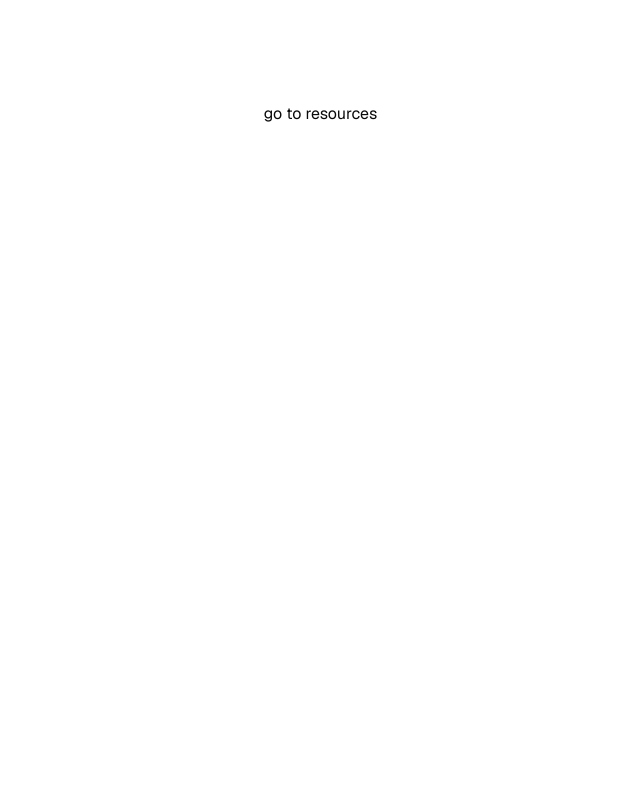
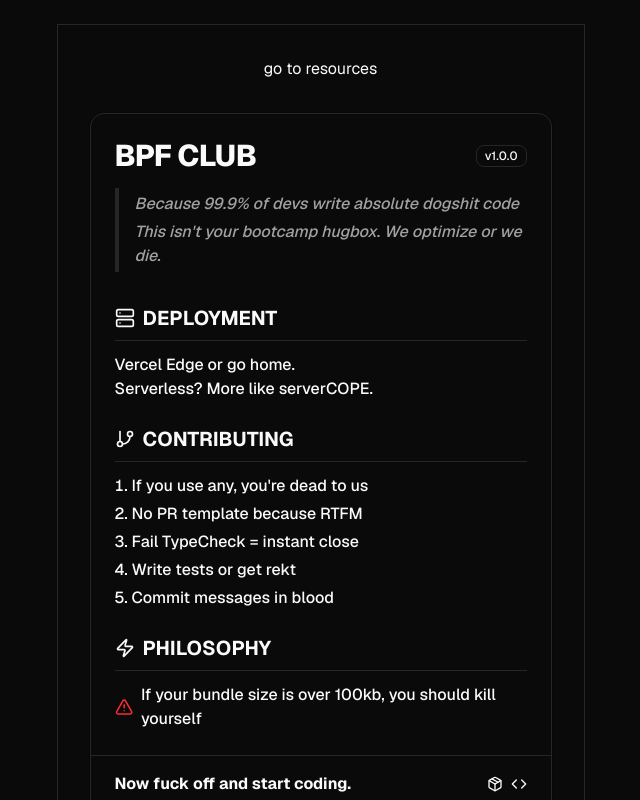
Before and after one commit to dastanozgeldi/bpf-homepage, a Next.js app: page / in a window 1280 px wide. Shown: the top 800 px of the page, without its empty margins (312-952 px from the left). Built offline with nearby package versions, Linux system fonts and the light colour scheme.

Commit message:
feat: improve home page

```diff
--- a/src/app/layout.tsx
+++ b/src/app/layout.tsx
@@ -25,10 +25,15 @@
   return (
     <html lang="en">
       <body
-        className={`${geistSans.variable} ${geistMono.variable} antialiased`}
+        className={`${geistSans.variable} ${geistMono.variable} antialiased dark`}
       >
         <main className="mx-auto flex min-h-screen max-w-xl flex-col p-6 space-y-6">
           {children}
+          <footer className="text-sm text-gray-500 flex items-center justify-center gap-2">
+            <p>© {new Date().getFullYear()} BPF Club</p>
+            <span>•</span>
+            <p>Performance is our religion</p>
+          </footer>
         </main>
       </body>
     </html>
--- a/src/app/page.tsx
+++ b/src/app/page.tsx
@@ -1,9 +1,99 @@
+import React from "react";
+import {
+  Card,
+  CardContent,
+  CardDescription,
+  CardFooter,
+  CardHeader,
+  CardTitle,
+} from "@/components/ui/card";
+import { Badge } from "@/components/ui/badge";
+import { Separator } from "@/components/ui/separator";
+import {
+  AlertTriangle,
+  Code,
+  GitBranch,
+  Package,
+  Server,
+  Zap,
+} from "lucide-react";
 import Link from "next/link";
 
 export default function Home() {
   return (
-    <div className="grid grid-rows-[20px_1fr_20px] items-center justify-items-center min-h-screen p-8 pb-20 gap-16 sm:p-20 font-[family-name:var(--font-geist-sans)]">
+    <div className="grid grid-rows-[auto_1fr_auto] items-center justify-items-center min-h-screen p-8 gap-8 border font-[family-name:var(--font-geist-sans)]">
       <Link href="/resources">go to resources</Link>
+      {/* Main Content */}
+      <Card className="w-full max-w-2xl">
+        <CardHeader className="pb-2">
+          <div className="flex justify-between items-center">
+            <CardTitle className="text-3xl font-extrabold tracking-tight">
+              BPF CLUB
+            </CardTitle>
+            <Badge variant="outline" className="font-mono">
+              v1.0.0
+            </Badge>
+          </div>
+          <CardDescription className="text-base italic mt-2 font-medium">
+            <blockquote className="border-l-4 pl-4 py-1">
+              <p>Because 99.9% of devs write absolute dogshit code</p>
+              <p className="mt-1">
+                This isn&apos;t your bootcamp hugbox. We optimize or we die.
+              </p>
+            </blockquote>
+          </CardDescription>
+        </CardHeader>
+
+        <CardContent className="space-y-6">
+          <section>
+            <div className="flex items-center gap-2 mb-2">
+              <Server className="h-5 w-5" />
+              <h2 className="text-xl font-bold">DEPLOYMENT</h2>
+            </div>
+            <Separator className="mb-3" />
+            <p className="font-medium">
+              Vercel Edge or go home.
+              <br />
+              Serverless? More like serverCOPE.
+            </p>
+          </section>
+
+          <section>
+            <div className="flex items-center gap-2 mb-2">
+              <GitBranch className="h-5 w-5" />
+              <h2 className="text-xl font-bold">CONTRIBUTING</h2>
+            </div>
+            <Separator className="mb-3" />
+            <ol className="list-decimal list-inside font-medium space-y-1">
+              <li>If you use any, you&apos;re dead to us</li>
+              <li>No PR template because RTFM</li>
+              <li>Fail TypeCheck = instant close</li>
+              <li>Write tests or get rekt</li>
+              <li>Commit messages in blood</li>
+            </ol>
+          </section>
+
+          <section>
+            <div className="flex items-center gap-2 mb-2">
+              <Zap className="h-5 w-5" />
+              <h2 className="text-xl font-bold">PHILOSOPHY</h2>
+            </div>
+            <Separator className="mb-3" />
+            <div className="flex items-center gap-2 font-medium">
+              <AlertTriangle className="h-5 w-5 text-red-500" />
+              <p>If your bundle size is over 100kb, you should kill yourself</p>
+            </div>
+          </section>
+        </CardContent>
+
+        <CardFooter className="flex justify-between items-center border-t pt-4">
+          <p className="font-bold">Now fuck off and start coding.</p>
+          <div className="flex items-center gap-2">
+            <Package className="h-4 w-4" />
+            <Code className="h-4 w-4" />
+          </div>
+        </CardFooter>
+      </Card>
     </div>
   );
 }
```
